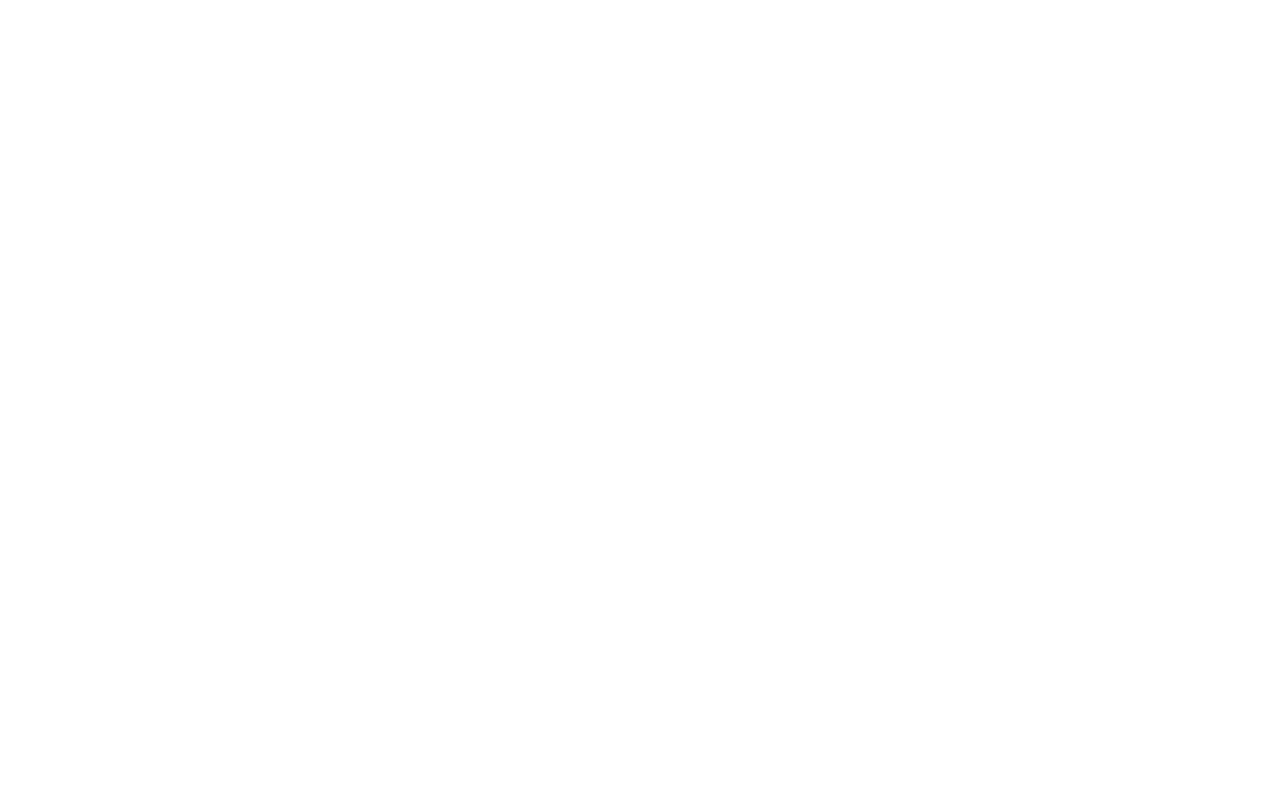
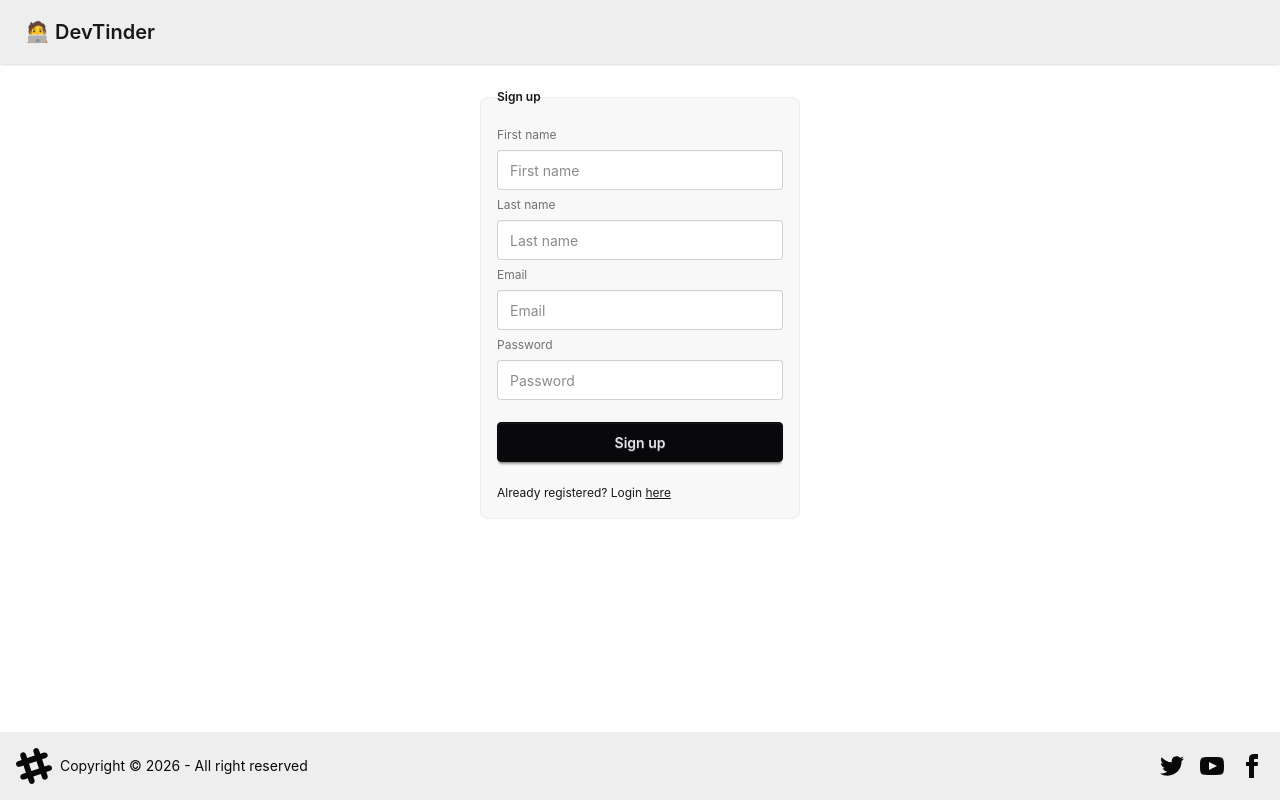
Before and after one commit to NagamallaGowtham/devTinder_frontend, a React (Vite) app: page /signup in a window 1280 px wide. Before the commit this address had no page. Built offline with nearby package versions, Linux system fonts and the light colour scheme; no server answers.

Commit message:
Signup form integration

```diff
--- a/src/App.jsx
+++ b/src/App.jsx
@@ -7,6 +7,7 @@
 import Feed from "./components/Feed"
 import Connections from "./components/Connections"
 import Requests from "./components/Requests"
+import Signup from "./components/Signup"
 
 function App() {
   return (
@@ -17,6 +18,7 @@
                     <Route path="/" element={<Body />}>
                         <Route path="/" element={<Feed />} />
                         <Route path="/login" element={<Login />} />
+                        <Route path="/signup" element={<Signup />} />
                         <Route path="/profile" element={<Profile />} />
                         <Route path="/connections" element={<Connections />} />
                         <Route path="/requests" element={<Requests />} />
--- a/src/components/Connections.jsx
+++ b/src/components/Connections.jsx
@@ -9,8 +9,6 @@
     const dispatch = useDispatch();
 
     const fetchConnections = async () => {
-        if (connections) return;
-
         try {
             const connections = await axios.get(BASE_URL + "/user/connections", {withCredentials: true});
             dispatch(addConnections(connections.data));
--- a/src/components/Login.jsx
+++ b/src/components/Login.jsx
@@ -2,12 +2,12 @@
 import axios from 'axios';
 import { useDispatch } from 'react-redux';
 import { addUser } from '../utils/userSlice';
-import { useNavigate } from 'react-router-dom';
+import { Link, useNavigate } from 'react-router-dom';
 import { BASE_URL } from '../utils/constants';
 
 const Login = () => {
-  const [email, setEmail] = useState("sriram@gmail.com");
-  const [password, setPassword] = useState("Sriram@123");
+  const [email, setEmail] = useState("");
+  const [password, setPassword] = useState("");
   const [error, setError] = useState("");
   const dispatch = useDispatch();
   const navigate = useNavigate();
@@ -38,6 +38,8 @@
 
         {error && <p className='text-red-800'>Error: {error}</p>}
         <button className="btn btn-neutral mt-4" onClick={handleForm}>Login</button>
+
+        <p className='mt-4'>Didn't registered? Sign up <Link to="/signup" className='underline'>here</Link></p>
       </fieldset>
     </div>
   )
--- a/src/components/Navbar.jsx
+++ b/src/components/Navbar.jsx
@@ -5,6 +5,8 @@
 import { BASE_URL } from '../utils/constants';
 import { removeUser } from '../utils/userSlice';
 import { removeConnections } from '../utils/connectionSlice';
+import { removeEntireFeed } from '../utils/feedSlice';
+import { removeCompleteRequests } from '../utils/requestSlice';
 
 const Navbar = () => {
     const user = useSelector(store => store.user?.data);
@@ -16,6 +18,8 @@
             await axios.post(BASE_URL + "/logout", {}, {withCredentials: true});
             dispatch(removeUser());
             dispatch(removeConnections());
+            dispatch(removeEntireFeed());
+            dispatch(removeCompleteRequests());
             return navigate("/login");
         } catch(err) {
             console.log(err.message);
--- /dev/null
+++ b/src/components/Signup.jsx
@@ -0,0 +1,57 @@
+import axios from 'axios';
+import React, { useState } from 'react'
+import { BASE_URL } from '../utils/constants';
+import { Link, useNavigate } from 'react-router-dom';
+
+const Signup = () => {
+    const navigate = useNavigate();
+
+    const [firstName, setFirstName] = useState("");
+    const [lastName, setLastName] = useState("");
+    const [email, setEmail] = useState("");
+    const [password, setPassword] = useState("");
+    const [error, setError] = useState("");
+
+    const handleForm = async () => {
+        try {
+            await axios.post(BASE_URL + "/signup", {
+                firstName,
+                lastName,
+                emailId: email,
+                password
+            }, {withCredentials: true});
+            setError("");
+            return navigate("/login");
+        } catch (err) {
+            setError(err.message);
+        }
+    }
+  return (
+    <div>
+        <div className='flex justify-center my-4'>
+            <fieldset className="fieldset bg-base-200 border-base-300 rounded-box w-xs border p-4">
+                <legend className="fieldset-legend">Sign up</legend>
+
+                <label className="label">First name</label>
+                <input type="text" className="input" placeholder="First name" value={firstName} onChange={e => setFirstName(e.target.value)} />
+
+                <label className="label">Last name</label>
+                <input type="text" className="input" placeholder="Last name" value={lastName} onChange={e => setLastName(e.target.value)} />
+
+                <label className="label">Email</label>
+                <input type="email" className="input" placeholder="Email" value={email} onChange={e => setEmail(e.target.value)} />
+
+                <label className="label">Password</label>
+                <input type="password" className="input" placeholder="Password" value={password} onChange={e => setPassword(e.target.value)} />
+
+                {error && <p className='text-red-800'>Error: {error}</p>}
+                <button className="btn btn-neutral mt-4" onClick={handleForm}>Sign up</button>
+
+                <p className='mt-4'>Already registered? Login <Link to="/login" className='underline'>here</Link></p>
+            </fieldset>
+        </div>
+    </div>
+  )
+}
+
+export default Signup
--- a/src/utils/feedSlice.js
+++ b/src/utils/feedSlice.js
@@ -10,10 +10,13 @@
         removeFeed: (state, action) => {
             const newArray = state.data.filter(f => f._id !== action.payload);
             return {...state, data: newArray};
+        },
+        removeEntireFeed: () => {
+            return null;
         }
     }
 });
 
 export default feedSlice.reducer
 
-export const {addFeed, removeFeed} = feedSlice.actions
+export const {addFeed, removeFeed, removeEntireFeed} = feedSlice.actions
--- a/src/utils/requestSlice.js
+++ b/src/utils/requestSlice.js
@@ -10,10 +10,13 @@
         removeRequest: (state, action) => {
             const newArray = state.data.filter(r => r._id !== action.payload);
             return {...state, data: newArray}
+        },
+        removeCompleteRequests: () => {
+            return null;
         }
     }
 });
 
 export default requestSlice.reducer
 
-export const {addRequests, removeRequest} = requestSlice.actions
+export const {addRequests, removeRequest, removeCompleteRequests} = requestSlice.actions
```
